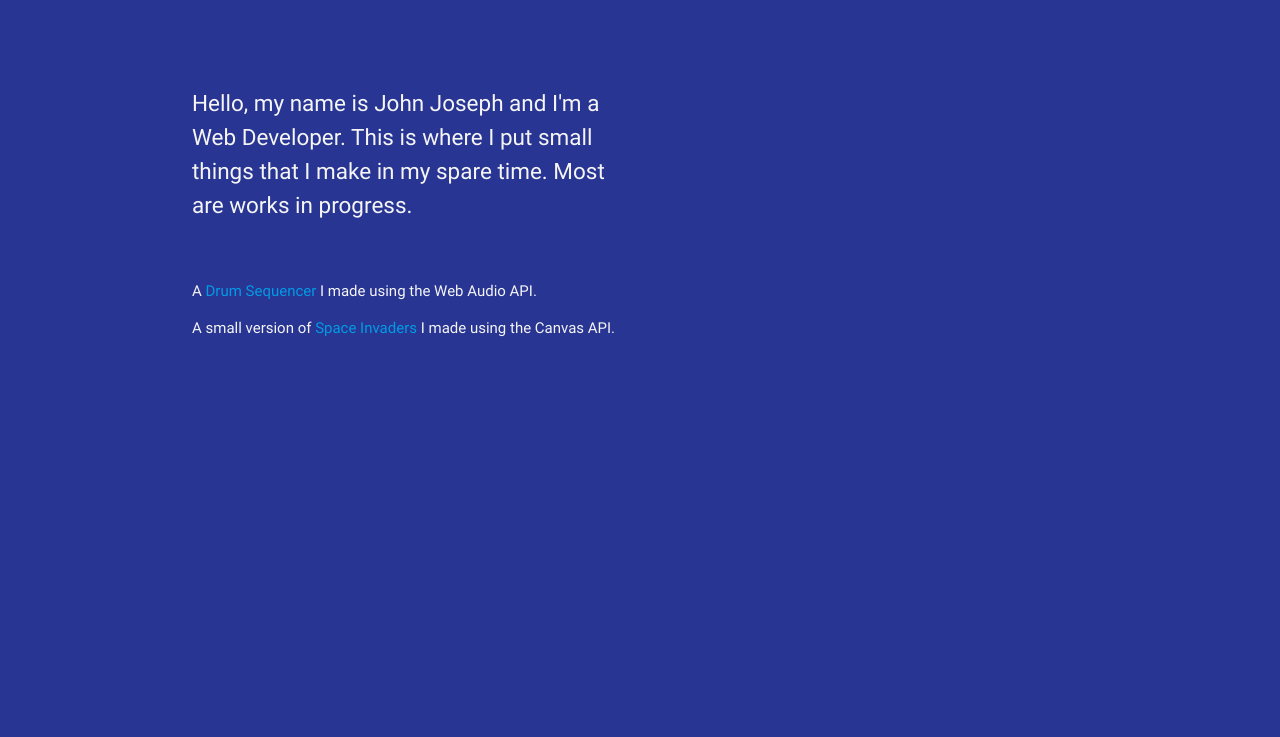
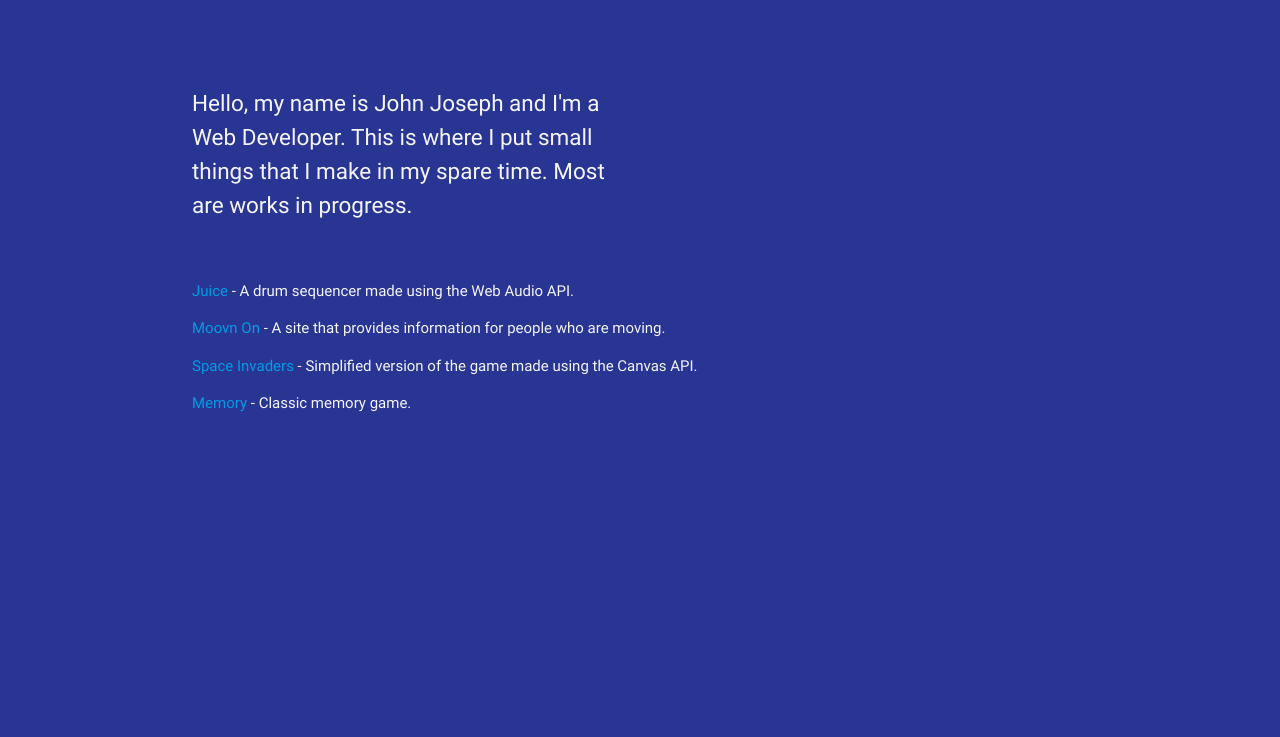
Before and after one commit to johnjoseph3/portfolio-2, a website: page dist/index.html in a window 1280 px wide. Shown: the top 737 px of the page. Drawn offline with nearby package versions, Linux system fonts and the light colour scheme.

Commit message:
Add links to memory game and moovnon.

```diff
--- a/dist/index.html
+++ b/dist/index.html
@@ -23,8 +23,10 @@
 				</div>
 				<div class="row">
 					<div class="col s10">
-						<p>A <a href="http://sequencer.johnjoseph.me">Drum Sequencer</a> I made using the Web Audio API.</p>
-						<p>A small version of <a href="http://space-invaders.johnjoseph.me">Space Invaders</a> I made using the Canvas API.</p>
+						<p><a href="http://sequencer.johnjoseph.me">Juice</a> - A drum sequencer made using the Web Audio API.</p>
+						<p><a href="https://murmuring-reaches-6705.herokuapp.com/">Moovn On</a> - A site that provides information for people who are moving.</p>
+						<p><a href="http://space-invaders.johnjoseph.me">Space Invaders</a> - Simplified version of the game made using the Canvas API.</p>
+						<p><a href="http://johnjoseph3.github.io/memory-game-update/">Memory</a> - Classic memory game.</p>
 					</div>
 				</div>
 			</div>
```
